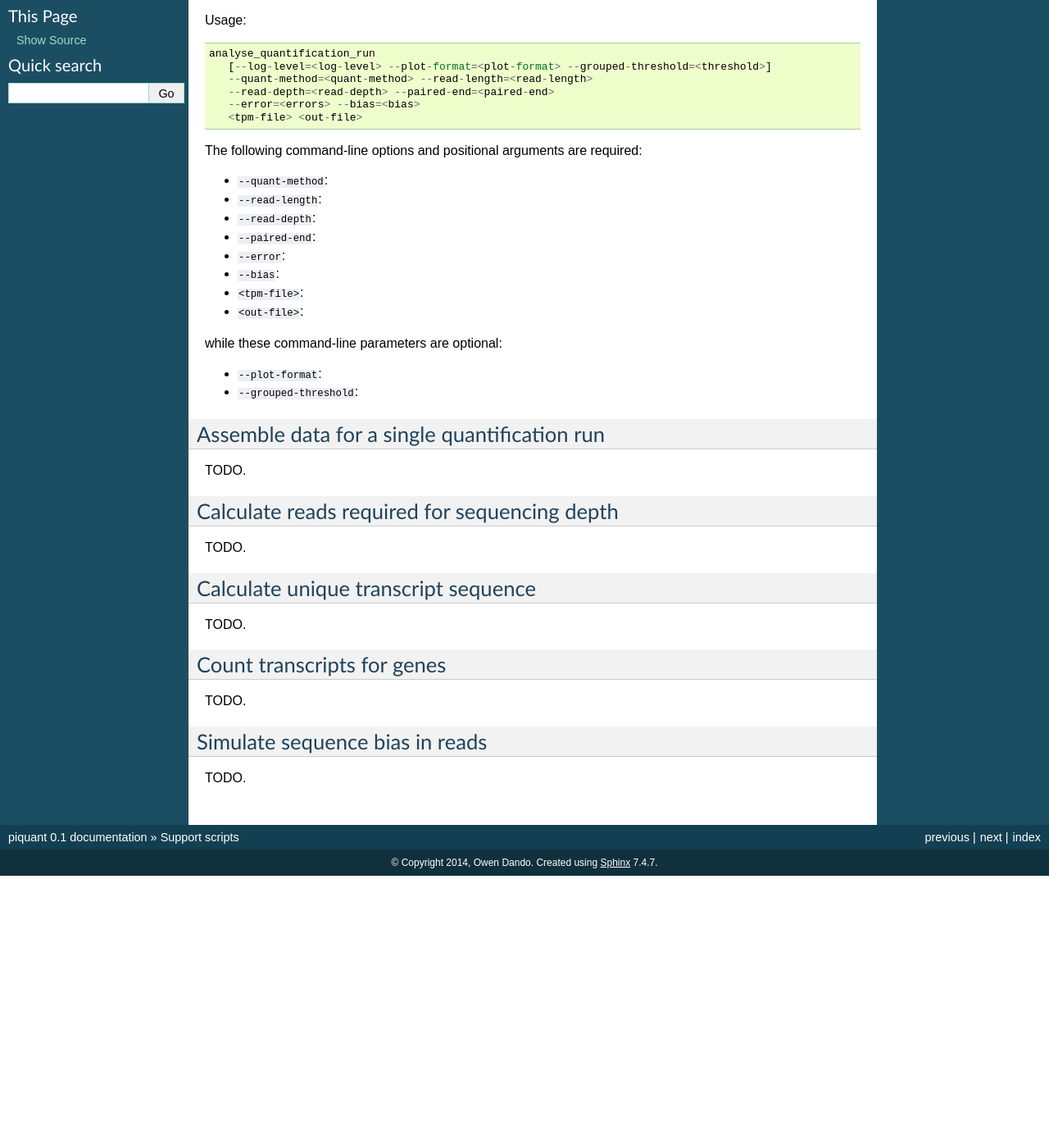
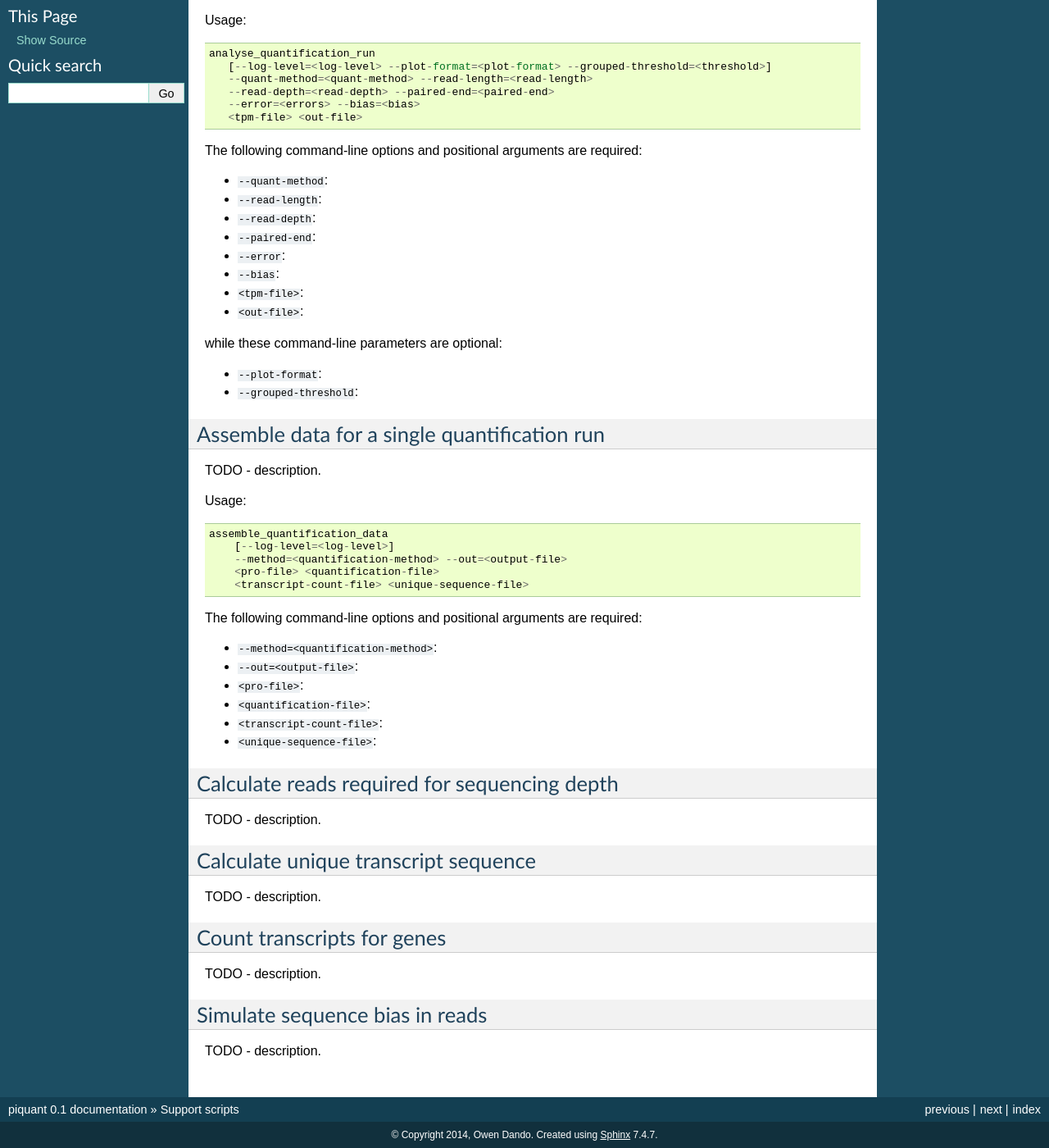
Before and after one commit to lweasel/piquant, a Sphinx documentation site: the page built from docs/support_scripts.rst, in a window 1280 px wide and 1400 px high, scrolled down 391 px. Shown: the whole window at 82% size. Built offline with Sphinx 7.4.7, drawn with Linux system fonts in a browser that asks for light colours; formulas are drawn with MathJax 3; before the commit the page ends 1459 px from its top, so only the background shows below that.

Commit message:
Add documentation skeleton for assemble_quantification_data.

```diff
--- a/docs/support_scripts.rst
+++ b/docs/support_scripts.rst
@@ -46,42 +44,49 @@
 Assemble data for a single quantification run
 ---------------------------------------------
 
-.. ``assemble_quantification_data``
+TODO - description.
 
-TODO.
+Usage::
+
+    assemble_quantification_data
+        [--log-level=<log-level>]
+        --method=<quantification-method> --out=<output-file>
+        <pro-file> <quantification-file>
+        <transcript-count-file> <unique-sequence-file>
+
+The following command-line options and positional arguments are required:
+
+* ``--method=<quantification-method>``:
+* ``--out=<output-file>``:
+* ``<pro-file>``:
+* ``<quantification-file>``:
+* ``<transcript-count-file>``:
+* ``<unique-sequence-file>``:
 
 .. _calculate-reads-for-depth:
 
 Calculate reads required for sequencing depth
 ---------------------------------------------
 
-.. ``calculate_reads_for_depth``
-
-TODO.
+TODO - description.
 
 .. _calculate-unique-transcript-sequence:
 
 Calculate unique transcript sequence
 ------------------------------------
 
-.. ``calculate_unique_transcript_sequence``
-
-TODO.
+TODO - description.
 
 .. _count-transcripts-for-genes:
 
 Count transcripts for genes
 ---------------------------
 
-.. ``count_transcripts_for_genes``
-
-TODO.
+TODO - description.
 
 .. _simulate-read-bias:
 
 Simulate sequence bias in reads
 -------------------------------
 
-.. ``simulate_read_bias``
-
-TODO.
+TODO - description.
```
Also changed, not shown: other parts of docs/support_scripts.rst (+0 -2 lines).
